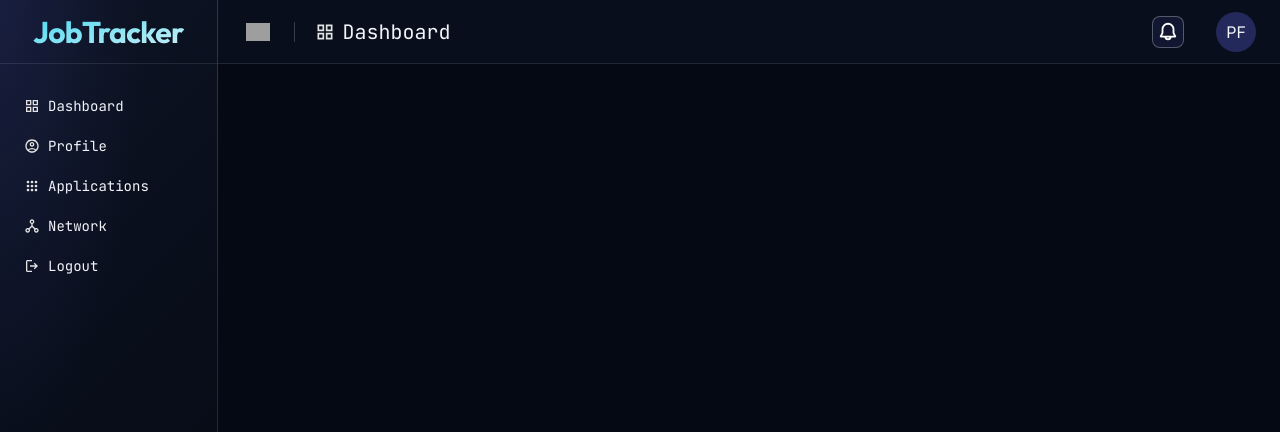
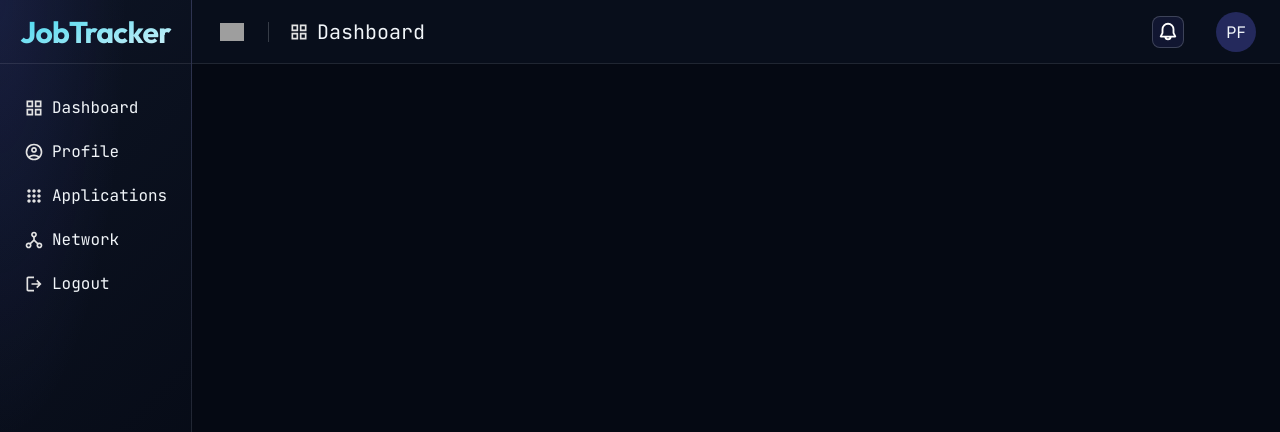
Before and after one commit to rt2248/Job_Tracker, a React (Vite) app in the folder Frontend/: page /dashboard in a window 1280 px wide. Shown: the top 432 px of the page. Built offline with nearby package versions, Linux system fonts and the light colour scheme; sample sign-in values are in the browser's storage; grey boxes are pictures that could not be loaded.

Commit message:
feat: implement dashboard page layout with collapsable sidebar and navigation topbar

```diff
--- a/Frontend/src/components/dashboard_page/SideBar.jsx
+++ b/Frontend/src/components/dashboard_page/SideBar.jsx
@@ -3,39 +3,65 @@ import logout from "../../assets/icons/logout.svg"
 import profile from "../../assets/icons/profile.svg"
 import apps from "../../assets/icons/apps.svg"
 import networknode from "../../assets/icons/networknode.svg"
+
 const SideBar = ({ isSidebarOpen = true }) => {
-    const navItems = [
-        { name: "Dashboard", icon: dashboard },
-        { name: "Profile", icon: profile },
-        { name: "Applications", icon: apps },
-        { name: "Network", icon: networknode },
-        { name: "Logout", icon: logout },
-    ]
+    return (
+        <div className={`h-[100vh] ${isSidebarOpen ? 'w-[15vw]' : 'w-[3vw] min-w-[60px]'} shrink-0 bg-surface/50 flex flex-col justify-start items-center border-r border-r-ink/10 bg-[radial-gradient(120%_100%_at_0%_0%,rgba(99,102,241,0.13)_0%,transparent_55%),linear-gradient(135deg,theme(colors.surface)_0%,theme(colors.canvas)_85%)] transition-all duration-300 ease-in-out`}>
 
-    return (
-        <div className={`h-[100vh] ${isSidebarOpen ? 'w-[17vw]' : 'w-[5vw] min-w-[60px]'} bg-surface/50 flex flex-col justify-start items-center border-r border-r-ink/10 bg-[radial-gradient(120%_100%_at_0%_0%,rgba(99,102,241,0.13)_0%,transparent_55%),linear-gradient(135deg,theme(colors.surface)_0%,theme(colors.canvas)_85%)] transition-all duration-300 ease-in-out`}>
-
-            <div className="flex items-center justify-center logo h-[8vh] w-full text-3xl font-bold bg-gradient-to-br from-cyan to-ink bg-clip-text text-transparent tracking-tight font-display border-b border-b-ink/10 whitespace-nowrap overflow-hidden">
+            <div className="logo flex items-center justify-center h-[8vh] w-full text-3xl font-bold bg-gradient-to-br from-cyan to-ink bg-clip-text text-transparent tracking-tight font-display border-b border-b-ink/10 whitespace-nowrap overflow-hidden">
                 {isSidebarOpen ? "JobTracker" : "JT"}
             </div>
 
             <div className="links my-6 flex flex-col justify-start w-full gap-1">
-                {navItems.map((item) => (
-                    <button
-                        key={item.name}
-                        title={!isSidebarOpen ? item.name : undefined}
-                        className={`py-2 px-4 flex items-center gap-2 mx-2 text-sm font-mono hover:bg-indigo/15 hover:cursor-pointer rounded-xl text-left transition-all ease-linear ${
-                            !isSidebarOpen ? 'justify-center px-0' : ''
+                {/* Dashboard Button */}
+                <button
+                    title={!isSidebarOpen ? "Dashboard" : undefined}
+                    className={`py-2 px-2 mx-2 flex items-center gap-2 text-md font-mono hover:bg-indigo/15 hover:cursor-pointer rounded-xl text-left transition-all ease-linear ${!isSidebarOpen ? 'justify-center px-0' : 'px-4'
                         }`}
-                    >
-                        <img src={item.icon} alt={item.name} className="h-4 w-4 shrink-0" />
-                        {isSidebarOpen && (
-                            <span className="whitespace-nowrap transition-all duration-200">
-                                {item.name}
-                            </span>
-                        )}
-                    </button>
-                ))}
+                >
+                    <img src={dashboard} alt="Dashboard" className="h-5 w-5 shrink-0" />
+                    {isSidebarOpen && <span className="whitespace-nowrap transition-all duration-300">Dashboard</span>}
+                </button>
+
+                {/* Profile Button */}
+                <button
+                    title={!isSidebarOpen ? "Profile" : undefined}
+                    className={`py-2 px-2 mx-2 flex items-center gap-2 text-md font-mono hover:bg-indigo/15 hover:cursor-pointer rounded-xl text-left transition-all ease-linear ${!isSidebarOpen ? 'justify-center px-0' : 'px-4'
+                        }`}
+                >
+                    <img src={profile} alt="Profile" className="h-5 w-5 shrink-0" />
+                    {isSidebarOpen && <span className="whitespace-nowrap transition-all duration-300">Profile</span>}
+                </button>
+
+                {/* Applications Button */}
+                <button
+                    title={!isSidebarOpen ? "Applications" : undefined}
+                    className={`py-2 px-2 mx-2 flex items-center gap-2 text-md font-mono hover:bg-indigo/15 hover:cursor-pointer rounded-xl text-left transition-all ease-linear ${!isSidebarOpen ? 'justify-center px-0' : 'px-4'
+                        }`}
+                >
+                    <img src={apps} alt="Applications" className="h-5 w-5 shrink-0" />
+                    {isSidebarOpen && <span className="whitespace-nowrap transition-all duration-300">Applications</span>}
+                </button>
+
+                {/* Network Button */}
+                <button
+                    title={!isSidebarOpen ? "Network" : undefined}
+                    className={`py-2 px-2 mx-2 flex items-center gap-2 text-md font-mono hover:bg-indigo/15 hover:cursor-pointer rounded-xl text-left transition-all ease-linear ${!isSidebarOpen ? 'justify-center px-0' : 'px-4'
+                        }`}
+                >
+                    <img src={networknode} alt="Network" className="h-5 w-5 shrink-0" />
+                    {isSidebarOpen && <span className="whitespace-nowrap transition-all duration-300">Network</span>}
+                </button>
+
+                {/* Logout Button */}
+                <button
+                    title={!isSidebarOpen ? "Logout" : undefined}
+                    className={`py-2 px-2 mx-2 flex items-center gap-2 text-md font-mono hover:bg-indigo/15 hover:cursor-pointer rounded-xl text-left transition-all ease-linear ${!isSidebarOpen ? 'justify-center px-0' : 'px-4'
+                        }`}
+                >
+                    <img src={logout} alt="Logout" className="h-5 w-5 shrink-0" />
+                    {isSidebarOpen && <span className="whitespace-nowrap transition-all duration-300">Logout</span>}
+                </button>
             </div>
 
         </div>
--- a/Frontend/src/components/dashboard_page/TopBar.jsx
+++ b/Frontend/src/components/dashboard_page/TopBar.jsx
@@ -4,16 +4,16 @@ import notification from "../../assets/icons/notification.svg"
 
 const TopBar = ({ toggleSidebar }) => {
     return (
-        <div className="h-[8vh] flex-1 border-b border-b-ink/10 bg-surface/50 flex items-center justify-between px-4 transition-all duration-300 ease-in-out">
+        <div className="h-[8vh] shrink-0 border-b border-b-ink/10 bg-surface/50 flex items-center justify-between px-4 transition-all duration-300 ease-in-out">
             <div className="flex flex-row items-center gap-3">
                 <button className="h-8 w-8 m-2 p-1 hover:cursor-pointer hover:bg-indigo/15 rounded-lg transition-all ease-linear flex items-center justify-center" onClick={toggleSidebar}>
-                    <img src={sidebar} alt="" />
+                    <img src={sidebar} alt="Toggle Sidebar" />
                 </button>
                 <div className="h-5 w-[1px] bg-ink/20" />
                 <div className="m-2 text-xl font-mono flex flex-row items-center gap-2"><img src={dashboard} alt="" className="h-5 w-5" /> Dashboard</div>
             </div>
             <div className="flex flex-row items-center gap-4">
-                <img src={notification} className="h-8 w-8 m-2 p-1 bg-indigo/10 border border-ink/30 hover:cursor-pointer hover:bg-indigo/15 rounded-lg transition-all ease-linear" />
+                <img src={notification} className="h-8 w-8 m-2 p-1 bg-indigo/10 border border-ink/20 hover:cursor-pointer hover:bg-indigo/20 hover:border-ink/30 rounded-lg transition-all ease-linear" />
                 <div className="m-2 flex justify-center items-center h-10 w-10 bg-indigo/30 rounded-full">
                     PF
                 </div>
--- a/Frontend/src/pages/Dashboard.jsx
+++ b/Frontend/src/pages/Dashboard.jsx
@@ -4,15 +4,17 @@ import TopBar from "../components/dashboard_page/TopBar"
 
 const Dashboard = () => {
   const [isSidebarOpen, setIsSidebarOpen] = useState(true)
-
-  const toggleSidebar = () => {
-    setIsSidebarOpen(!isSidebarOpen)
-  }
+  const toggleSidebar = () => setIsSidebarOpen(!isSidebarOpen)
 
   return (
-    <div className="flex">
+    <div className="flex h-screen overflow-hidden">
       <SideBar isSidebarOpen={isSidebarOpen} />
-      <TopBar toggleSidebar={toggleSidebar} />
+      <div className="flex flex-col flex-1 min-w-0">
+        <TopBar toggleSidebar={toggleSidebar} />
+        <main className="flex-1 overflow-y-auto p-6">
+          {/* stat cards, kanban preview, notifications panel go here */}
+        </main>
+      </div>
     </div>
   )
 }
```
